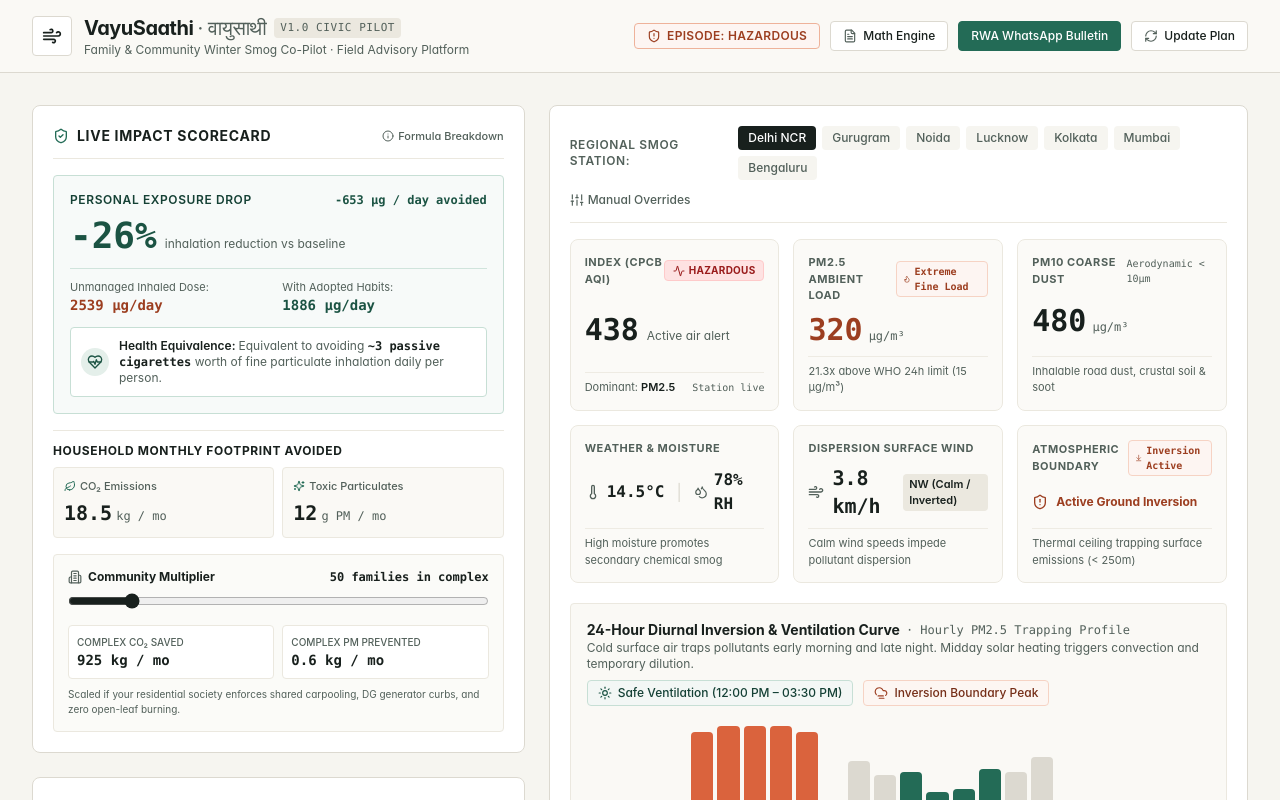
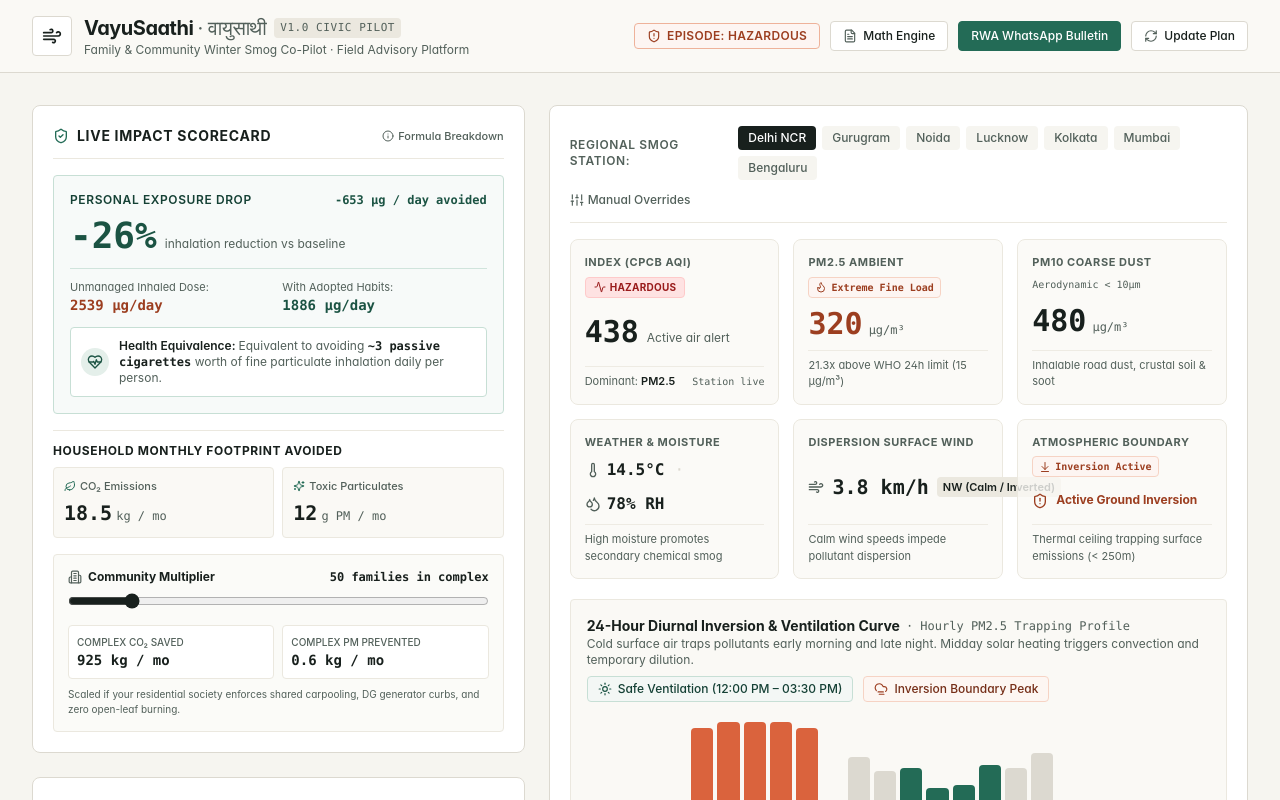
Before and after one commit to VIKAS-555/vayusaathi-smog-copilot, a Next.js app: page / in a window 1280 px wide. Shown: the top 800 px of the page. Built offline with nearby package versions, Linux system fonts and the light colour scheme.

Commit message:
fix: implement zero-wrap responsive grid and whitespace protection for meteorological cards

```diff
--- a/src/components/SmogContextBar.tsx
+++ b/src/components/SmogContextBar.tsx
@@ -122,16 +122,16 @@ export const SmogContextBar: React.FC<SmogContextBarProps> = ({
         </div>
       )}
 
-      {/* Primary Meteorological Grid: Spacious 3x2 Layout with Crisp Micro-Badges */}
-      <div className="mt-4 grid grid-cols-1 sm:grid-cols-2 md:grid-cols-3 gap-3.5">
+      {/* Primary Meteorological Grid: Responsive Spacious Grid (2 cols on compact desktop lg, 3 cols on xl) */}
+      <div className="mt-4 grid grid-cols-1 sm:grid-cols-2 lg:grid-cols-2 xl:grid-cols-3 gap-3.5">
         {/* Card 1: CPCB AQI */}
         <div className="rounded-lg border border-stone-200 bg-stone-50/80 p-3.5 flex flex-col justify-between">
-          <div className="flex items-center justify-between">
+          <div className="flex flex-wrap items-center justify-between gap-1.5">
             <span className="text-[11px] font-bold uppercase tracking-wider text-ink-muted">
               Index (CPCB AQI)
             </span>
             <span
-              className={`rounded px-2 py-0.5 text-[10px] font-bold uppercase tracking-wide flex items-center gap-1 ${
+              className={`rounded px-2 py-0.5 text-[10px] font-bold uppercase tracking-wide flex items-center gap-1 whitespace-nowrap ${
                 currentCity.currentAQI >= 400
                   ? 'bg-red-100 text-red-800 border border-red-200'
                   : currentCity.currentAQI >= 300
@@ -161,21 +161,21 @@ export const SmogContextBar: React.FC<SmogContextBarProps> = ({
 
         {/* Card 2: PM2.5 Fine Ambient Particles with Quiet Condition Badge */}
         <div className="rounded-lg border border-stone-200 bg-stone-50/80 p-3.5 flex flex-col justify-between">
-          <div className="flex items-center justify-between">
+          <div className="flex flex-wrap items-center justify-between gap-1.5">
             <span className="text-[11px] font-bold uppercase tracking-wider text-ink-muted">
-              PM2.5 Ambient Load
+              PM2.5 Ambient
             </span>
             {currentCity.pm25 > 250 ? (
-              <span className="inline-flex items-center gap-1 rounded bg-terracotta-50 border border-terracotta-200 px-1.5 py-0.5 text-[10px] font-mono font-bold text-terracotta-700">
-                <Flame className="h-3 w-3" /> Extreme Fine Load
+              <span className="inline-flex items-center gap-1 rounded bg-terracotta-50 border border-terracotta-200 px-1.5 py-0.5 text-[10px] font-mono font-bold text-terracotta-700 whitespace-nowrap">
+                <Flame className="h-3 w-3 shrink-0" /> Extreme Fine Load
               </span>
             ) : currentCity.pm25 > 100 ? (
-              <span className="inline-flex items-center gap-1 rounded bg-amber-50 border border-amber-200 px-1.5 py-0.5 text-[10px] font-mono font-bold text-amber-800">
-                <AlertTriangle className="h-3 w-3" /> Elevated Exposure
+              <span className="inline-flex items-center gap-1 rounded bg-amber-50 border border-amber-200 px-1.5 py-0.5 text-[10px] font-mono font-bold text-amber-800 whitespace-nowrap">
+                <AlertTriangle className="h-3 w-3 shrink-0" /> Elevated Exposure
               </span>
             ) : (
-              <span className="inline-flex items-center gap-1 rounded bg-sage-50 border border-sage-200 px-1.5 py-0.5 text-[10px] font-mono font-bold text-sage-700">
-                <CheckCircle2 className="h-3 w-3" /> Baseline Safe
+              <span className="inline-flex items-center gap-1 rounded bg-sage-50 border border-sage-200 px-1.5 py-0.5 text-[10px] font-mono font-bold text-sage-700 whitespace-nowrap">
+                <CheckCircle2 className="h-3 w-3 shrink-0" /> Baseline Safe
               </span>
             )}
           </div>
@@ -198,11 +198,11 @@ export const SmogContextBar: React.FC<SmogContextBarProps> = ({
 
         {/* Card 3: PM10 Coarse Particulates */}
         <div className="rounded-lg border border-stone-200 bg-stone-50/80 p-3.5 flex flex-col justify-between">
-          <div className="flex items-center justify-between">
+          <div className="flex flex-wrap items-center justify-between gap-1.5">
             <span className="text-[11px] font-bold uppercase tracking-wider text-ink-muted">
               PM10 Coarse Dust
             </span>
-            <span className="text-[10px] font-mono text-ink-muted">Aerodynamic &lt; 10µm</span>
+            <span className="text-[10px] font-mono text-ink-muted whitespace-nowrap">Aerodynamic &lt; 10µm</span>
           </div>
           <div className="my-2 flex items-baseline gap-1.5">
             <span className="font-mono text-3xl font-extrabold text-ink tabular-nums">
@@ -220,14 +220,14 @@ export const SmogContextBar: React.FC<SmogContextBarProps> = ({
           <span className="text-[11px] font-bold uppercase tracking-wider text-ink-muted">
             Weather & Moisture
           </span>
-          <div className="my-2 flex items-center gap-3">
-            <span className="flex items-center gap-1.5 font-mono text-base font-bold text-ink">
-              <Thermometer className="h-4 w-4 text-ink-muted" />
+          <div className="my-2 flex flex-wrap items-center gap-2.5 font-mono">
+            <span className="flex items-center gap-1.5 text-base font-bold text-ink whitespace-nowrap">
+              <Thermometer className="h-4 w-4 text-ink-muted shrink-0" />
               <span>{currentCity.temperatureC}°C</span>
             </span>
-            <span className="text-stone-300">|</span>
-            <span className="flex items-center gap-1.5 font-mono text-base font-bold text-ink">
-              <Droplets className="h-4 w-4 text-ink-muted" />
+            <span className="text-stone-300">·</span>
+            <span className="flex items-center gap-1.5 text-base font-bold text-ink whitespace-nowrap">
+              <Droplets className="h-4 w-4 text-ink-muted shrink-0" />
               <span>{currentCity.humidityPercent}% RH</span>
             </span>
           </div>
@@ -245,10 +245,10 @@ export const SmogContextBar: React.FC<SmogContextBarProps> = ({
           </span>
           <div className="my-2 flex items-center gap-2 font-mono">
             <Wind className="h-4 w-4 text-ink-muted shrink-0" />
-            <span className="text-xl font-bold text-ink tabular-nums">
+            <span className="text-xl font-bold text-ink tabular-nums whitespace-nowrap">
               {currentCity.windSpeedKmh} km/h
             </span>
-            <span className="rounded bg-stone-200 px-1.5 py-0.5 text-[11px] font-sans font-semibold text-ink">
+            <span className="rounded bg-stone-200 px-1.5 py-0.5 text-[11px] font-sans font-semibold text-ink whitespace-nowrap">
               {currentCity.windDirection}
             </span>
           </div>
@@ -261,17 +261,17 @@ export const SmogContextBar: React.FC<SmogContextBarProps> = ({
 
         {/* Card 6: Atmospheric Inversion & Boundary with Quiet Line Badge */}
         <div className="rounded-lg border border-stone-200 bg-stone-50/80 p-3.5 flex flex-col justify-between">
-          <div className="flex items-center justify-between">
+          <div className="flex flex-wrap items-center justify-between gap-1.5">
             <span className="text-[11px] font-bold uppercase tracking-wider text-ink-muted">
               Atmospheric Boundary
             </span>
             {currentCity.currentAQI > 200 ? (
-              <span className="inline-flex items-center gap-1 rounded bg-terracotta-50 border border-terracotta-200 px-1.5 py-0.5 text-[10px] font-mono font-bold text-terracotta-700">
-                <ArrowDownToLine className="h-3 w-3" /> Inversion Active
+              <span className="inline-flex items-center gap-1 rounded bg-terracotta-50 border border-terracotta-200 px-1.5 py-0.5 text-[10px] font-mono font-bold text-terracotta-700 whitespace-nowrap">
+                <ArrowDownToLine className="h-3 w-3 shrink-0" /> Inversion Active
               </span>
             ) : (
-              <span className="inline-flex items-center gap-1 rounded bg-sage-50 border border-sage-200 px-1.5 py-0.5 text-[10px] font-mono font-bold text-sage-700">
-                <ArrowUpFromLine className="h-3 w-3" /> Convection Open
+              <span className="inline-flex items-center gap-1 rounded bg-sage-50 border border-sage-200 px-1.5 py-0.5 text-[10px] font-mono font-bold text-sage-700 whitespace-nowrap">
+                <ArrowUpFromLine className="h-3 w-3 shrink-0" /> Convection Open
               </span>
             )}
           </div>
@@ -281,7 +281,7 @@ export const SmogContextBar: React.FC<SmogContextBarProps> = ({
             }`}
           >
             <ShieldAlert className="h-4 w-4 shrink-0" />
-            <span>{currentCity.inversionStatus}</span>
+            <span className="break-words">{currentCity.inversionStatus}</span>
           </div>
           <span className="text-[11px] text-ink-muted border-t border-stone-200/80 pt-1.5">
             {currentCity.currentAQI > 200
@@ -406,11 +406,11 @@ export const SmogContextBar: React.FC<SmogContextBarProps> = ({
                 )}
               </>
             ) : (
-              <div className="flex items-center justify-between w-full text-xs text-ink-muted">
-                <span>
+              <div className="flex flex-wrap items-center justify-between w-full text-xs text-ink-muted gap-2">
+                <span className="leading-relaxed">
                   Hover over any hourly bar to inspect modeled micro-particulate concentration and inversion risk.
                 </span>
-                <span className="font-semibold text-sage-700 flex items-center gap-1">
+                <span className="font-semibold text-sage-700 flex items-center gap-1 shrink-0 whitespace-nowrap">
                   <Sun className="h-3.5 w-3.5 text-sage-600" />
                   <span>Recommended Daily Ventilation: {currentCity.safeVentilationWindows}</span>
                 </span>
```
Also changed, not shown: 1 other file (tests, documents, lock files or other folders).
